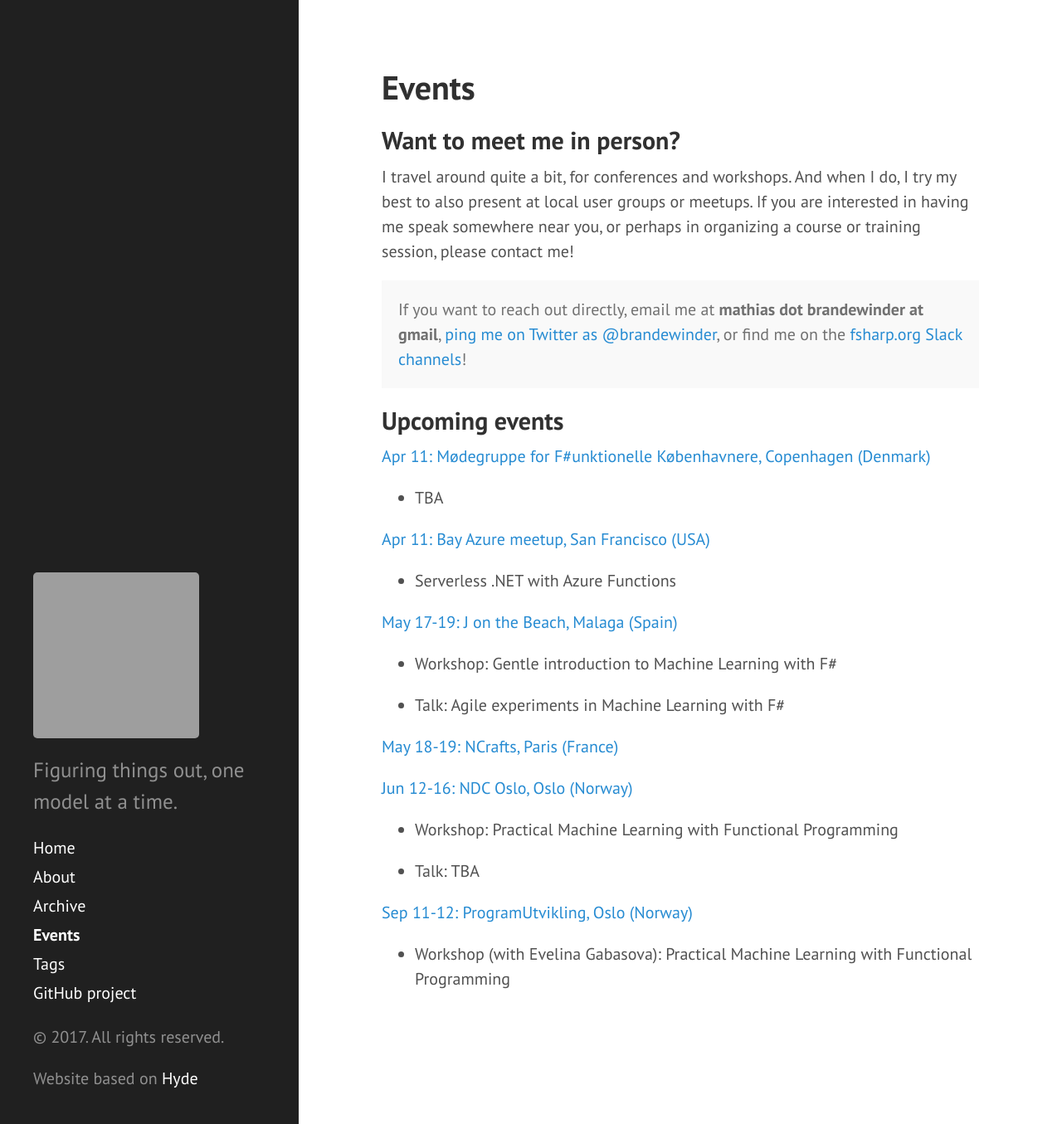
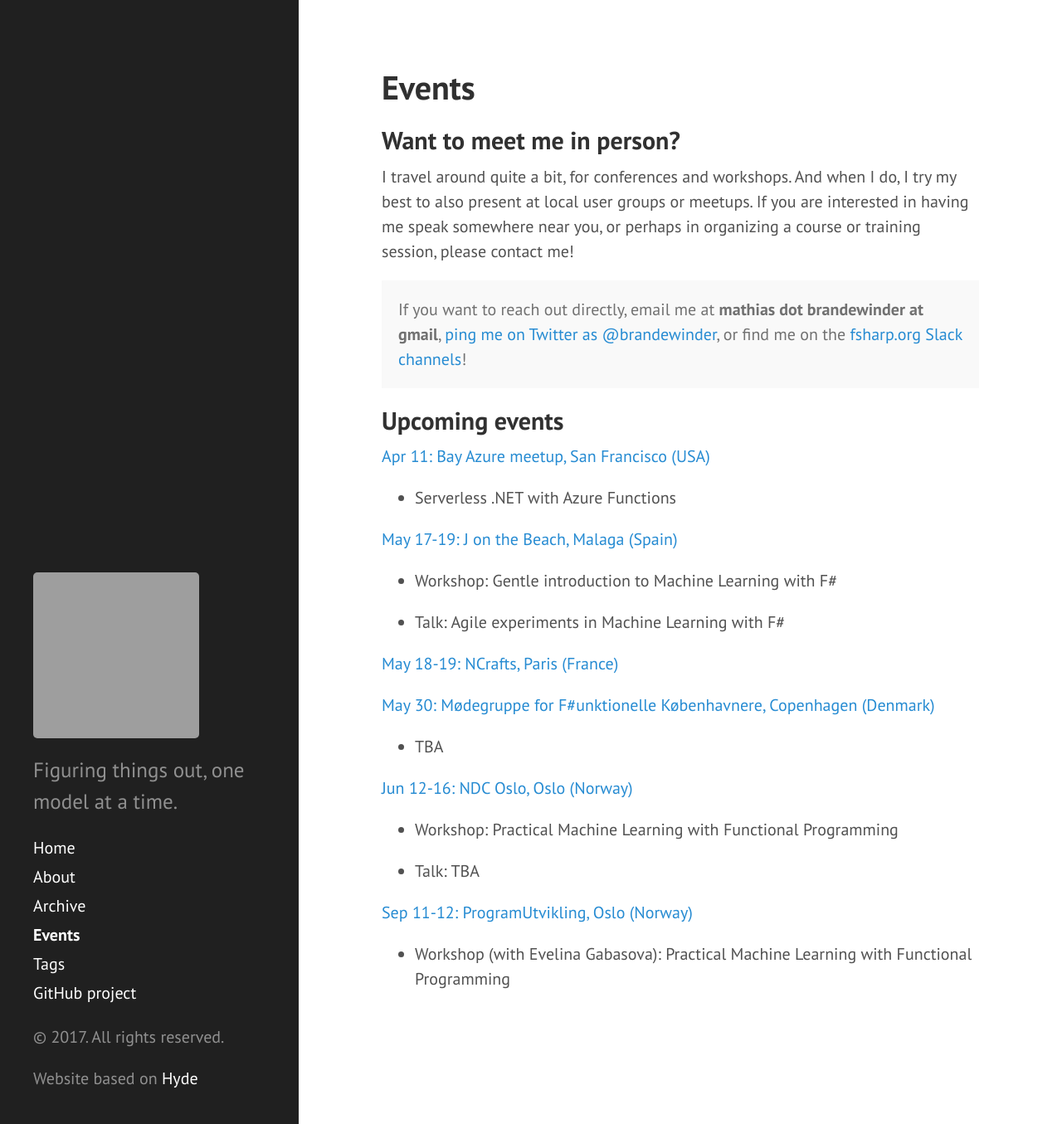
Before and after one commit to mathias-brandewinder/mathias-brandewinder.github.io, a Jekyll site: the page built from events.md, in a window 1280 px wide and 1355 px high. Shown: the whole window at 83% size. Built offline with Jekyll 4.4.1, drawn with Linux system fonts in a browser that asks for light colours; comment, search, counter and statistics services are not loaded; grey boxes are pictures that could not be loaded.

Commit message:
fixed date error on Copenhagen

```diff
--- a/_data/events.json
+++ b/_data/events.json
@@ -34,7 +34,7 @@
         },
         {
             "host":"Mødegruppe for F#unktionelle Københavnere",
-            "date":"2017-04-11",
+            "date":"2017-05-30",
             "city":"Copenhagen",
             "country":"Denmark",
             "url":"https://www.meetup.com/MoedegruppeFunktionelleKoebenhavnere/events/rqbcdlywhbnc/",
```
